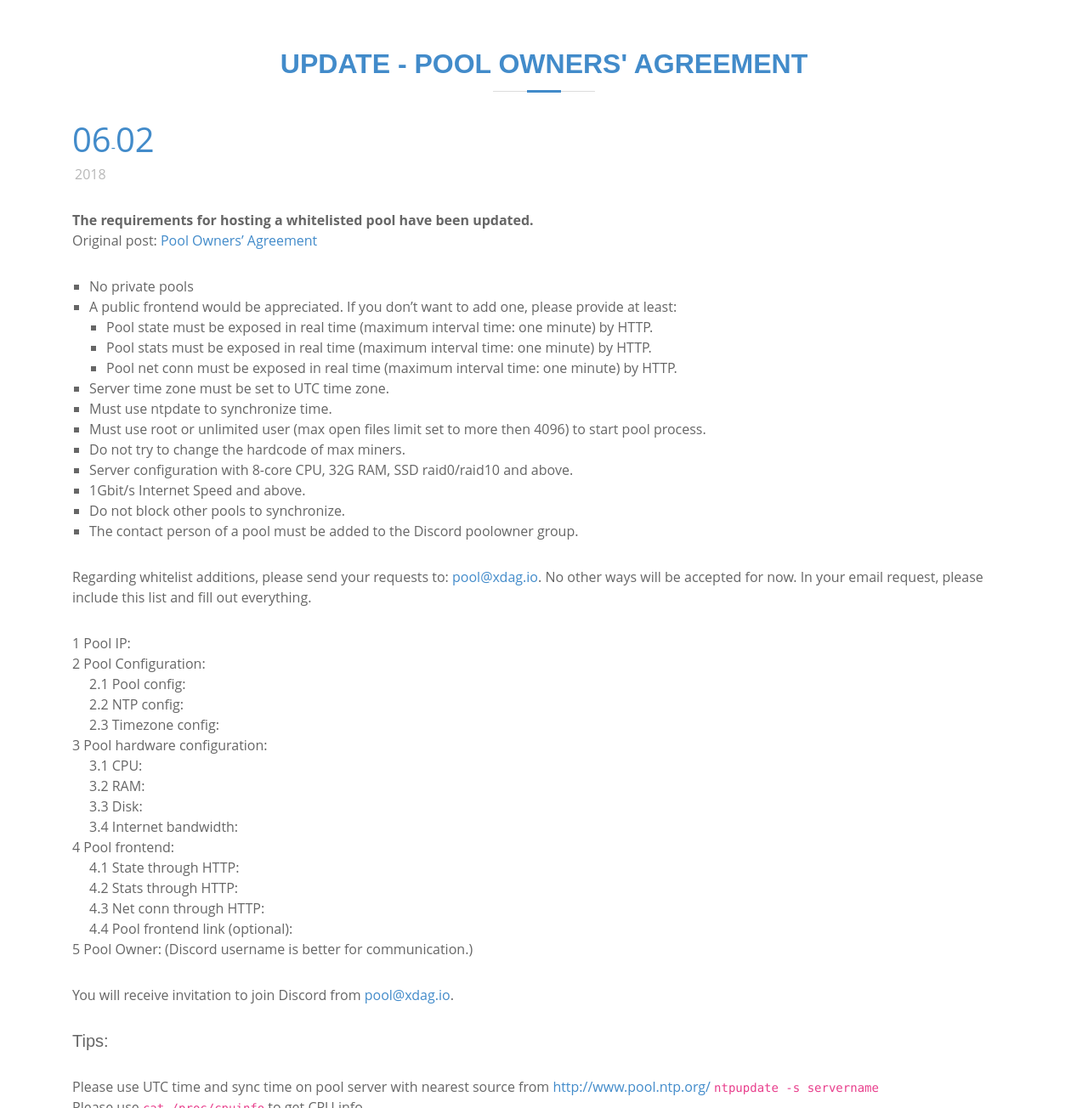
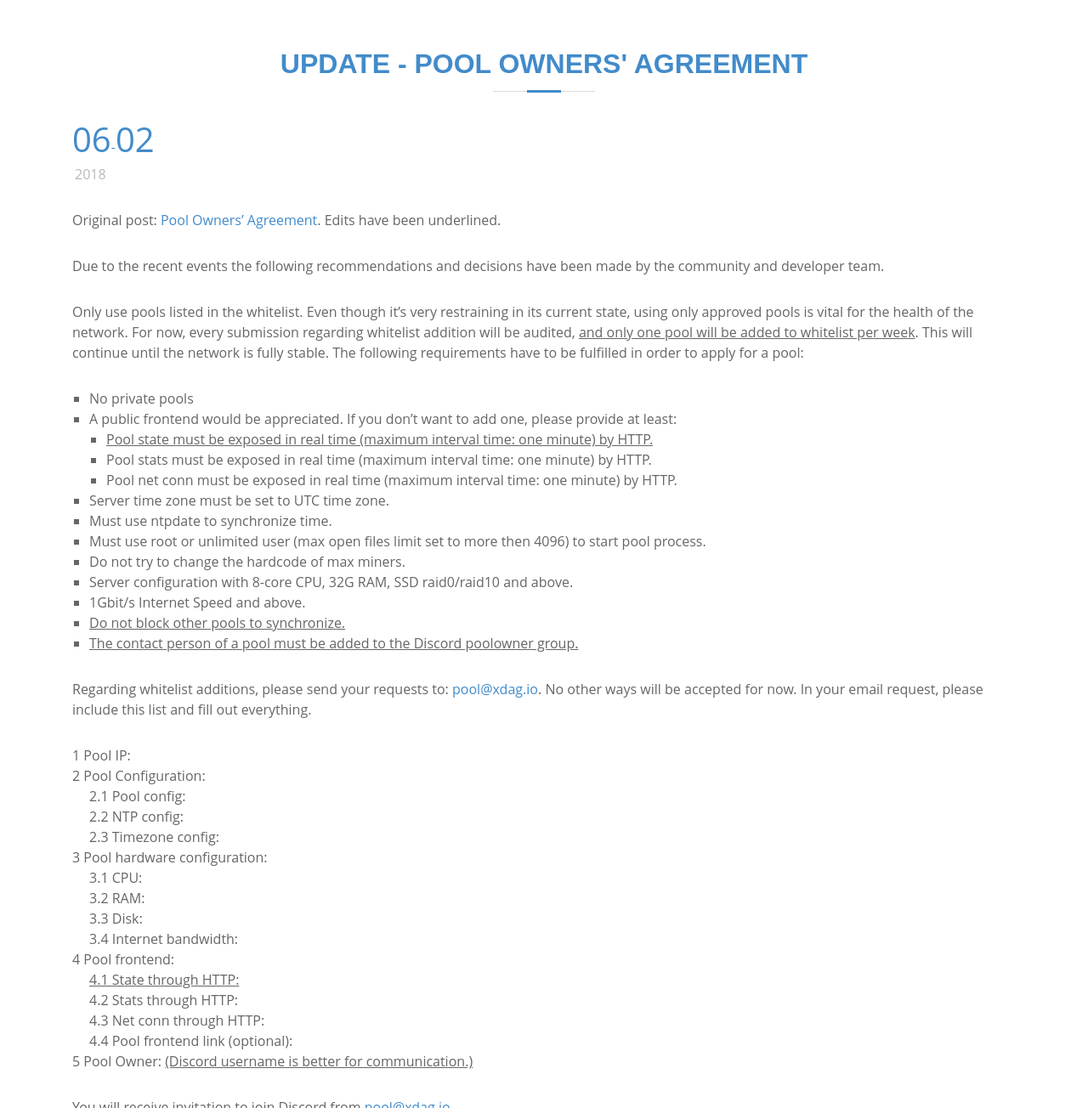
Before and after one commit to XDagger/XDagger.github.io, a Jekyll site: the page built from _posts/2018-06-02-update-pool-owners-agreement.md, in a window 1280 px wide and 1400 px high, cut to the strip 96-1400 px from the top of the window. Shown: the whole strip at 85% size. Built offline with Jekyll 4.4.1, drawn with Linux system fonts in a browser that asks for light colours.

Commit message:
Add text, modify highlighting

```diff
--- a/_posts/2018-06-02-update-pool-owners-agreement.md
+++ b/_posts/2018-06-02-update-pool-owners-agreement.md
@@ -4,12 +4,15 @@
 image: assets/images/about-mining.png
 title: Update - Pool Owners' Agreement
 ---
-**The requirements for hosting a whitelisted pool have been updated.**
-Original post: [Pool Owners' Agreement]({% post_url 2018-05-12-Pool-Owners-Agreement %})
+Original post: [Pool Owners' Agreement]({% post_url 2018-05-12-Pool-Owners-Agreement %}). Edits have been underlined.
+
+Due to the recent events the following recommendations and decisions have been made by the community and developer team.
+
+Only use pools listed in the whitelist. Even though it’s very restraining in its current state, using only approved pools is vital for the health of the network. For now, every submission regarding whitelist addition will be audited, <em class="underline">and only one pool will be added to whitelist per week</em>. This will continue until the network is fully stable. The following requirements have to be fulfilled in order to apply for a pool:
 
 * No private pools
 * A public frontend would be appreciated. If you don’t want to add one, please provide at least:
-  * Pool state must be exposed in real time (maximum interval time: one minute) by HTTP.
+  * <em class="underline">Pool state must be exposed in real time (maximum interval time: one minute) by HTTP.</em>
   * Pool stats must be exposed in real time (maximum interval time: one minute) by HTTP.
   * Pool net conn must be exposed in real time (maximum interval time: one minute) by HTTP.
 * Server time zone must be set to UTC time zone.
@@ -18,8 +21,8 @@
 * Do not try to change the hardcode of max miners.
 * Server configuration with 8-core CPU, 32G RAM, SSD raid0/raid10 and above.
 * 1Gbit/s Internet Speed and above.
-* Do not block other pools to synchronize.
-* The contact person of a pool must be added to the Discord poolowner group.
+* <em class="underline">Do not block other pools to synchronize.</em>
+* <em class="underline">The contact person of a pool must be added to the Discord poolowner group.</em>
 
 Regarding whitelist additions, please send your requests to: [pool@xdag.io](mailto:pool@xdag.io). No other ways will be accepted for now.
 In your email request, please include this list and fill out everything.
@@ -35,15 +38,15 @@
     1. 3.3 Disk:
     1. 3.4 Internet bandwidth:
 1. 4 Pool frontend:
-    1. 4.1 State through HTTP:
+    1. <em class="underline">4.1 State through HTTP:</em>
     1. 4.2 Stats through HTTP:
     1. 4.3 Net conn through HTTP:
     1. 4.4 Pool frontend link (optional):
-1. 5 Pool Owner: (Discord username is better for communication.)
+1. 5 Pool Owner: <em class="underline">(Discord username is better for communication.)</em>
 
-You will receive invitation to join Discord from [pool@xdag.io](mailto:pool@xdag.io).
+<em class="underline">You will receive invitation to join Discord from [pool@xdag.io](mailto:pool@xdag.io).</em>
 
-##### Tips:
+#### Tips:
 
 Please use UTC time and sync time on pool server with nearest source from [http://www.pool.ntp.org/](http://www.pool.ntp.org/)
 `ntpupdate -s servername`
--- a/_sass/news.scss
+++ b/_sass/news.scss
@@ -4,6 +4,11 @@
   list-style: none;
   padding: 0;
   margin: 0;
+}
+
+em.underline {
+  text-decoration: underline;
+  font-style: normal;
 }
 
 #news {
```
